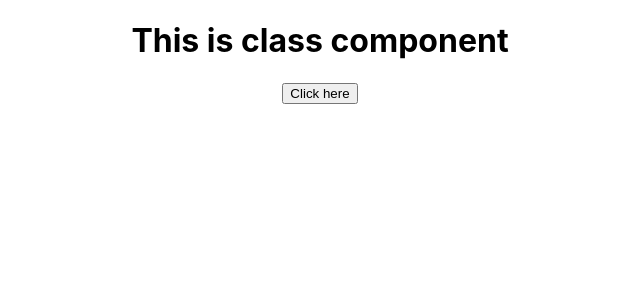
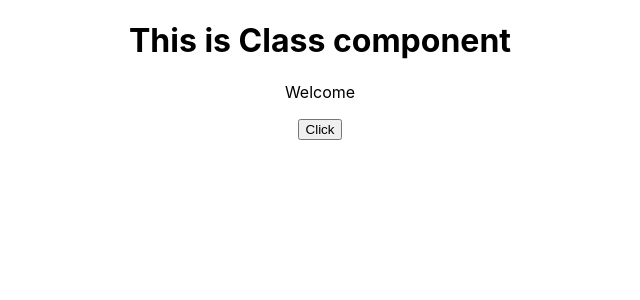
Before and after one commit to tnmy2426/first_react_app, a React (Create React App) app: page / in a window 1280 px wide. Shown: the top 300 px of the page, without its empty margins (320-960 px from the left). Built offline with nearby package versions, Linux system fonts and the light colour scheme.

Commit message:
Bind event handler using bind method

```diff
--- a/src/App.js
+++ b/src/App.js
@@ -1,9 +1,10 @@
 import React from 'react';
 // import logo from './logo.svg';
 import './App.css';
+import BindEvent from './components/BindEvent';
 // import CarTwo from './components/CarTwo';
 // import ClickOne from './components/ClickOne';
-import ClickTwo from './components/ClickTwo';
+// import ClickTwo from './components/ClickTwo';
 // import CarOne from './components/CarOne';
 // import Counter from './components/Counter';
 // import Subscribe from './components/Subscribe';
@@ -27,7 +28,9 @@ function App() {
       {/* <CarOne brand='BMW' color='Black' /> */}
       {/* <CarTwo brand='Ford' color='Blue' /> */}
       {/* <ClickOne /> */}
-      <ClickTwo />
+      {/* <ClickTwo /> */}
+      <BindEvent />
+
     </div>
   );
 }
--- /dev/null
+++ b/src/components/BindEvent.js
@@ -0,0 +1,30 @@
+import React, { Component } from 'react'
+
+class BindEvent extends Component {
+    constructor(props) {
+        super(props)
+
+        this.state = {
+             message: 'Welcome'
+        }
+        this.clickHandler = this.clickHandler.bind(this)
+    }
+    clickHandler(){
+        this.setState({
+            message: 'Button Clicked'
+        })
+    }
+
+    render() {
+        const { message } = this.state
+        return (
+            <div>
+                <h1>This is Class component</h1>
+                <p> {message} </p>
+                <button onClick={this.clickHandler} >Click</button>
+            </div>
+        )
+    }
+}
+
+export default BindEvent
```
